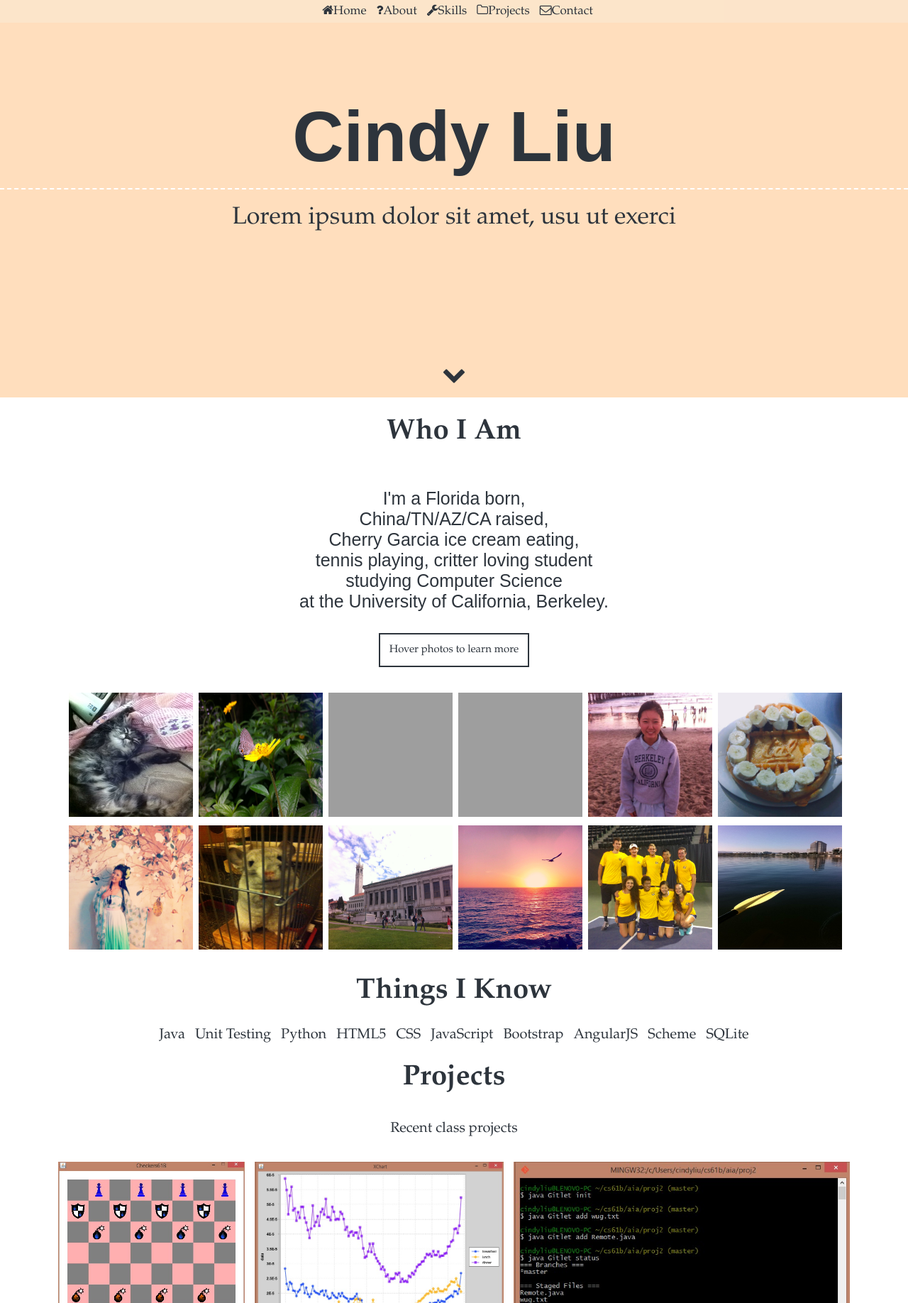
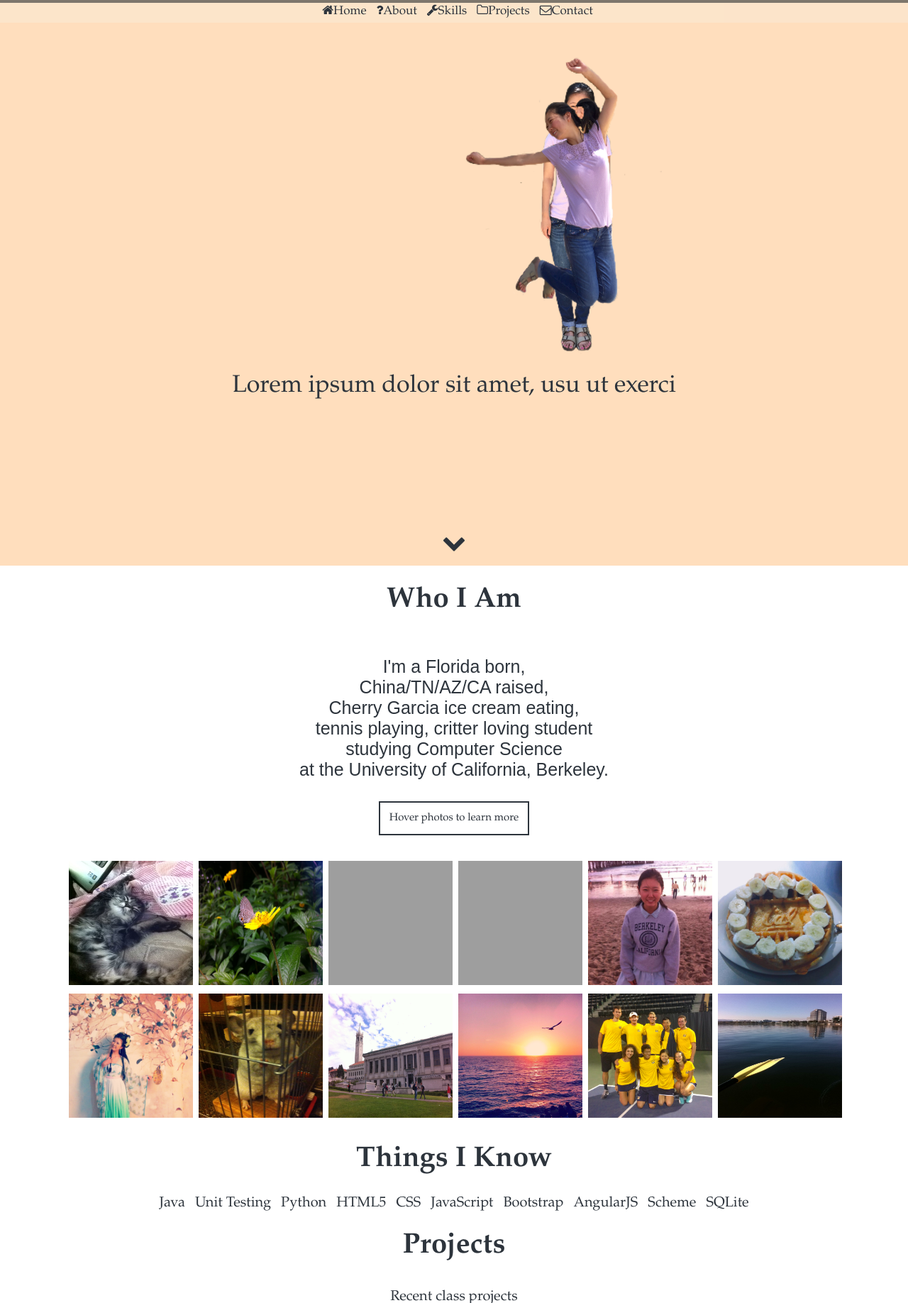
Before and after one commit to ceeyendeewhy/ceeyendeewhy.github.io, a PHP site: page / in a window 1280 px wide. Shown: the top 1836 px of the page at 71% size. Run offline with PHP 8.4, Linux system fonts and the light colour scheme; some libraries are stand-ins or nearby versions; grey boxes are pictures that could not be loaded.

Commit message:
added intro pics

```diff
--- a/index.html
+++ b/index.html
@@ -25,7 +25,12 @@
 
 
 		<div class="opening" style="text-align: center">
-			<h1 class="name">Cindy Liu</h1> <!-- add a little icon in front-->
+			<div class="cindy">
+				<img id="cindy" src="cindy.PNG">
+			</div>
+			<div class="cindy_jump">
+				<img src="cindy_jump.PNG">
+			</div>
 			<p class="blurb">Lorem ipsum dolor sit amet, usu ut exerci</p>
 			<h6 class="down"><i class="fa fa-chevron-down"></i></h6>
 		</div>
--- a/stylesheet.css
+++ b/stylesheet.css
@@ -64,7 +64,27 @@ a:visited {
 	padding-bottom: 175px;
 	padding-top: 20px;
 	font-size: 34px;
+	margin-top: 500px;
 }
+
+.opening img {
+	height: 500px;
+	width: auto;
+	clear: both;
+	position: absolute;
+	margin-top: 10px;
+	margin-left: auto;
+	margin-right: auto;
+}
+
+.cindy {
+	border: 1px solid black;
+}
+
+.cindy_jump {
+	border: 1px solid black;
+}
+
 
 .heading {
 	clear: both;
@@ -113,6 +133,8 @@ a:visited {
 	list-style-type: none;
     text-align: center;
     margin: 2px;
+    margin-left: 40px;
+    margin-right: 40px;
 }
 
 
```
Also changed, not shown: cindy.PNG (added), cindy_jump.PNG (added).
